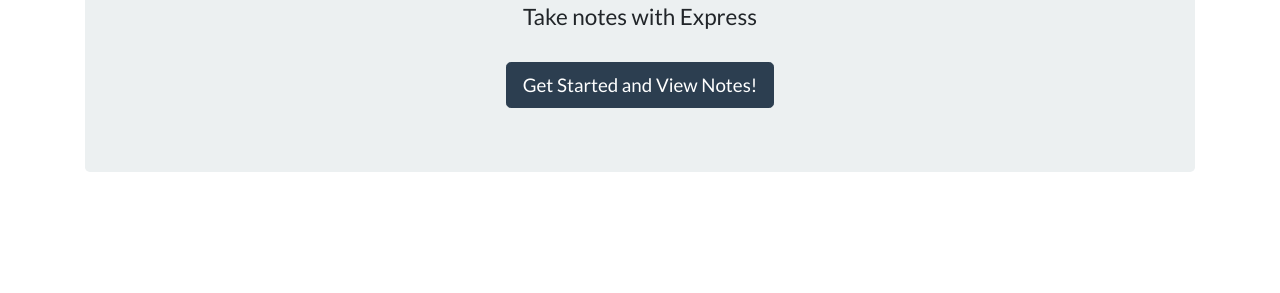
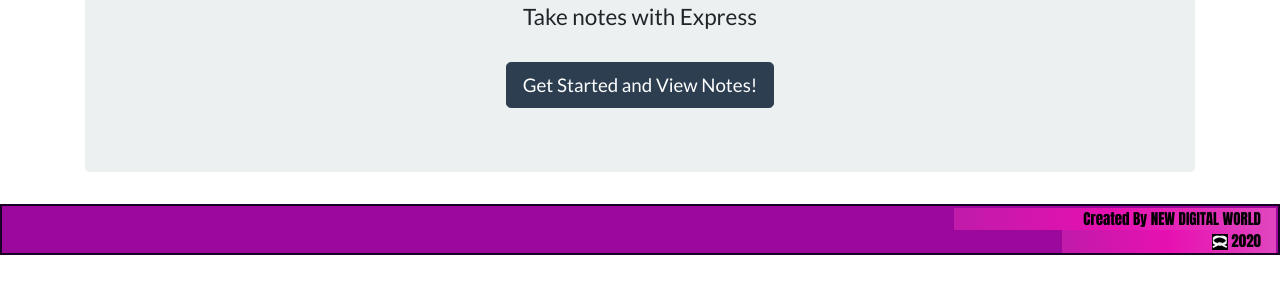
Before and after one commit to MrDawit/Note-Taker, a website: page public/index.html in a window 1280 px wide. Shown: the part 275-568 px from the top of the page. Drawn offline with nearby package versions, Linux system fonts and the light colour scheme; no server answers.

Commit message:
footer added

```diff
--- a/public/assets/css/styles.css
+++ b/public/assets/css/styles.css
@@ -68,3 +68,32 @@ html, body {
   padding: 20px;
   cursor: pointer;
 }
+
+#outer_footer{
+  position:sticky;
+  bottom:0;
+  text-align:right;
+  font-family: Impact, Haettenschweiler, 'Arial Narrow Bold', sans-serif;
+  border-style:solid;
+  border-width:2px;
+  border-color: rgb(23, 2, 37);
+  padding:2px 2px 0px 2px;
+color:black;
+/* added opacity to background-color style */
+background-color:rgb(156, 7, 156);
+
+
+}
+
+.footerRow {
+  margin-right:0px;
+}
+
+#texting, #image{
+color:black;
+  /*text-align:center; */
+  /* background-color:rgb(130, 132, 175);*/
+  /* background: linear-gradient(45deg,black,indigo, #053ea8, #7a00ff);  */
+  background: linear-gradient(90deg,rgb(192, 27, 170),rgb(231, 16, 177),rgb(224, 70, 191));
+  background-clip:border-box;
+}
--- a/public/index.html
+++ b/public/index.html
@@ -7,6 +7,7 @@
   <meta http-equiv="X-UA-Compatible" content="ie=edge">
   <title>Note Taker</title>
   <link rel="stylesheet" href="https://cdnjs.cloudflare.com/ajax/libs/bootswatch/4.1.3/flatly/bootstrap.min.css" />
+  <link rel="stylesheet" href="/assets/css/styles.css">
 </head>
 
 <body>
@@ -21,6 +22,22 @@
       <a class="btn btn-primary btn-lg mt-4" href="/notes" role="button">Get Started and View Notes!</a>
     </div>
   </div>
+
+  <footer id="outer_footer">
+
+    <div class="row footerRow">
+
+      <div class="col-lg-9  col-md-6 col-sm-6 col-xs-6"></div>
+      <div id="texting" class="col-lg-3 col-md-6 col-sm-6 col-xs-6"> Created By NEW DIGITAL WORLD</div>
+    </div>
+    <div class="row footerRow">
+      <div class="col-lg-10 col-md-10 col-sm-10"></div>
+      <div id="image" class="col-lg-2 col-md-2 col-sm-2">
+        <img src="./assets/img/favicon.ico" alt="juju" /> 2020
+      </div>
+    </div>
+  </footer>
+
   <script src="https://cdnjs.cloudflare.com/ajax/libs/jquery/3.3.1/jquery.min.js"></script>
   <script src="/assets/js/index.js"></script>
 </body>
```
Also changed, not shown: public/notes.html (+18 -2 lines), public/assets/img/favicon.ico (added).
